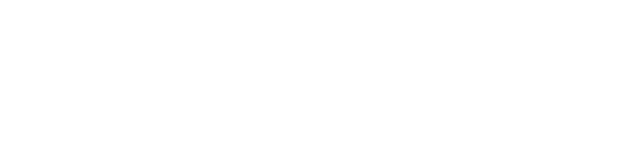
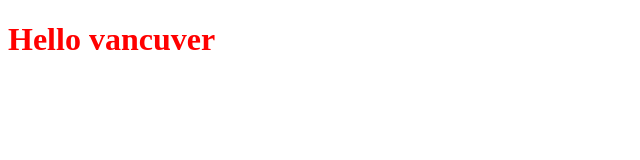
Before and after one commit to Abdurahmanov19/my-site, a plain HTML site: page index.html in a window 1280 px wide. Shown: the whole page, without its empty margins (0-640 px from the left). Drawn offline with Linux system fonts and the light colour scheme.

Commit message:
Add title

```diff
--- a/index.html
+++ b/index.html
@@ -3,9 +3,10 @@
 <head>
     <meta charset="UTF-8">
     <meta name="viewport" content="width=device-width, initial-scale=1.0">
+    <link rel="stylesheet" href="./style.css">
     <title>Document</title>
 </head>
 <body>
-
+    <h1>Hello vancuver</h1>
 </body>
 </html>
--- a/style.css
+++ b/style.css
@@ -0,0 +1,3 @@
+h1{
+    color: red;
+}
```
